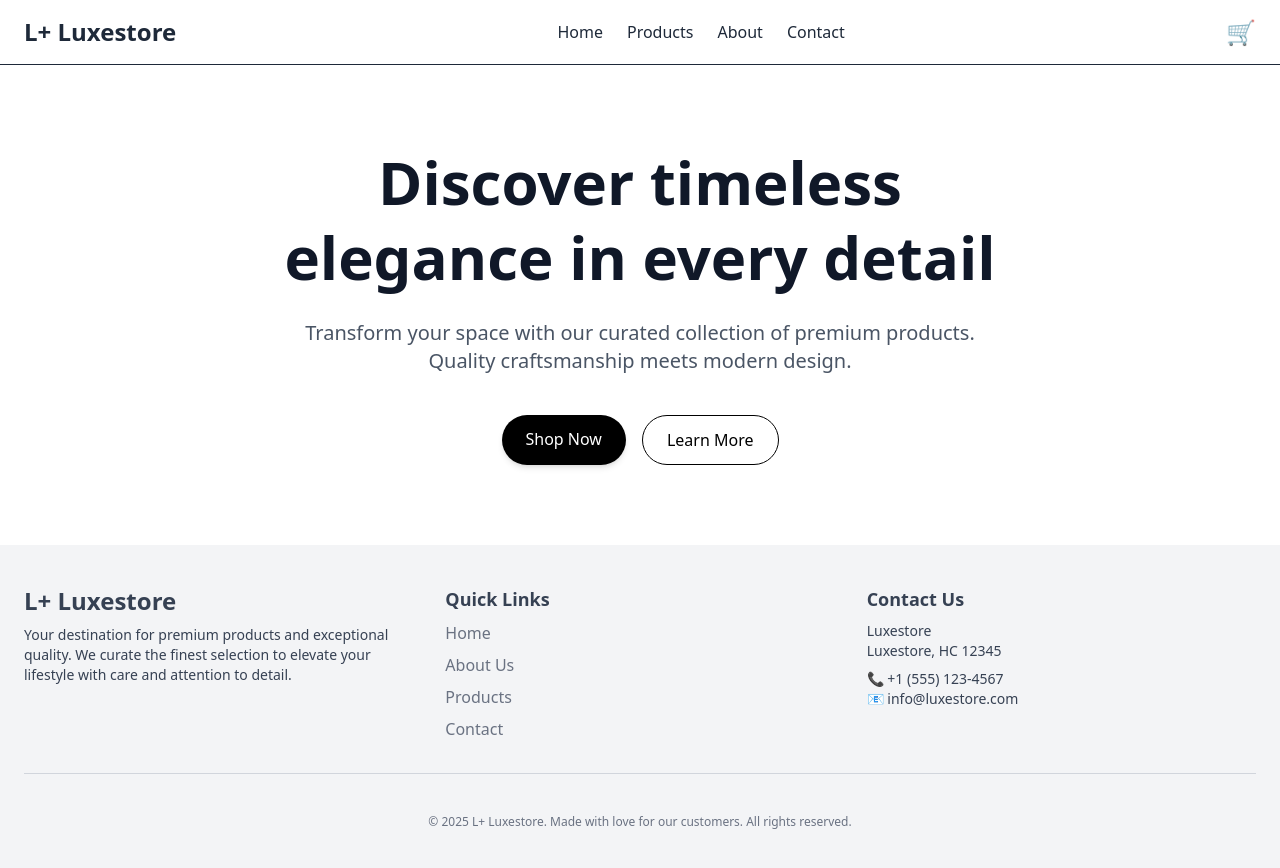
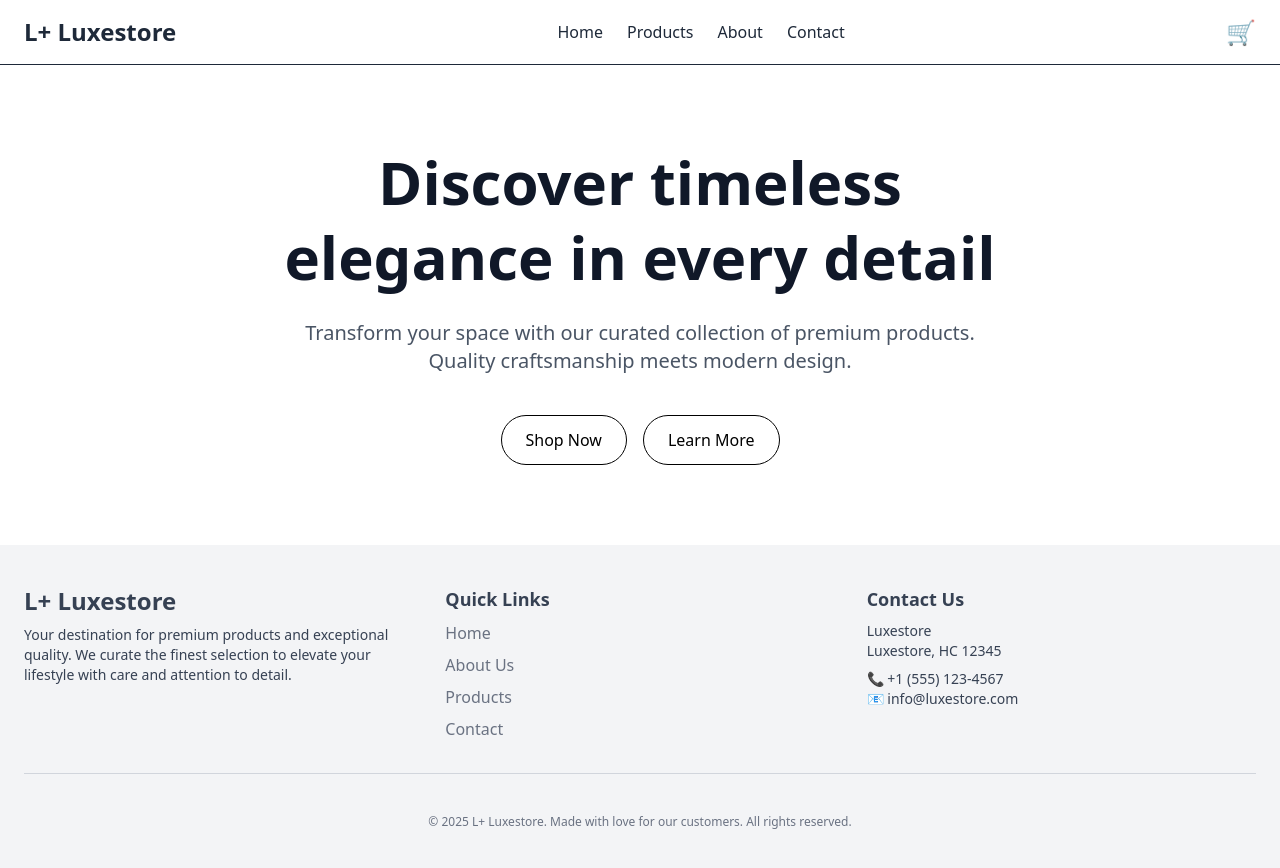
Before and after one commit to Ualine055/e-commerce-project, a React (Vite) app in the folder vite-project/: page / in a window 1280 px wide. Built offline with nearby package versions, Linux system fonts and the light colour scheme.

Commit message:
updated my home.jsx about the buttons

```diff
--- a/vite-project/src/components/Home.jsx
+++ b/vite-project/src/components/Home.jsx
@@ -19,7 +19,7 @@ export default function Home() {
       <div className="flex flex-col sm:flex-row gap-4">
         <Link
           to="/products"
-          className="bg-black text-white px-6 py-3 rounded-full shadow-md hover:bg-gray-800 transition"
+          className="border border-black text-black px-6 py-3 rounded-full hover:bg-black hover:text-white transition"
         >
           Shop Now
         </Link>
@@ -28,8 +28,6 @@ export default function Home() {
         </button>
 
 
-
-
       </div>
 
     </section>
```
